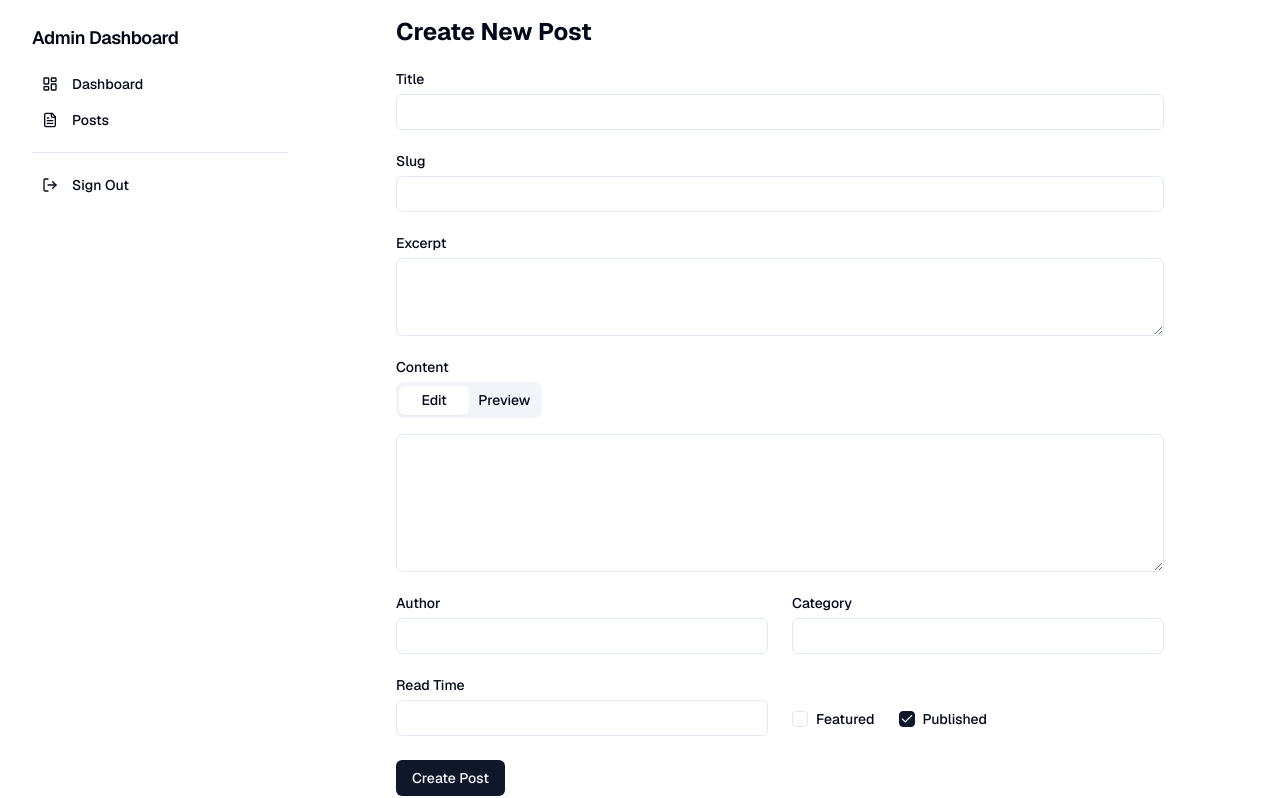
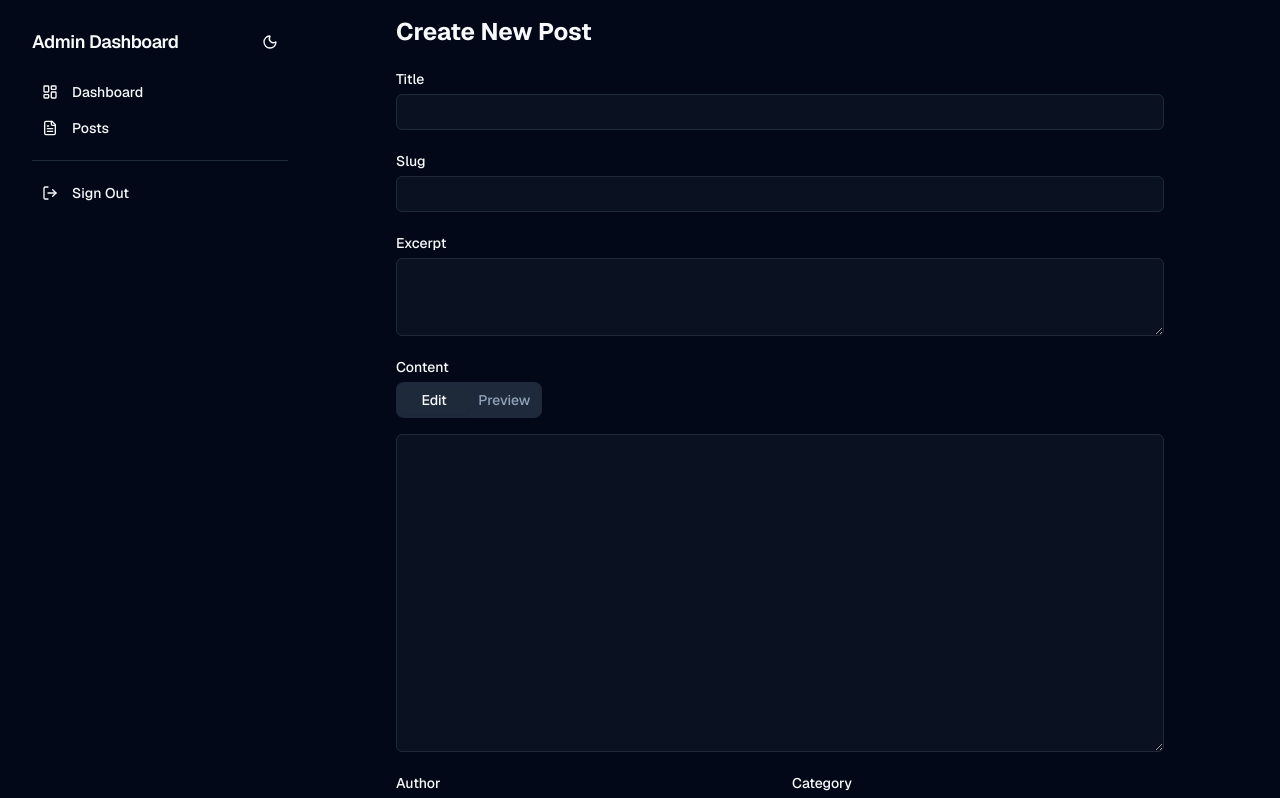
Before and after one commit to JohnWickBK99/seo-admin-app-frontend, a Next.js app: page /dashboard/posts/new in a window 1280 px wide. Shown: the top 798 px of the page. Built offline with nearby package versions, Linux system fonts and the light colour scheme.

Commit message:
Add theme management: Integrate next-themes for dark/light mode support. Introduce ThemeProvider and ThemeToggle components, and update layout files to include theme toggling functionality in the login, register, and dashboard pages.

```diff
--- a/app/(auth)/login/page.tsx
+++ b/app/(auth)/login/page.tsx
@@ -2,10 +2,15 @@
 
 import Link from "next/link";
 import LoginForm from "./LoginForm";
+import { ThemeToggle } from "@/components/ThemeToggle";
 
 export default function LoginPage() {
   return (
-    <main className="flex min-h-screen items-center justify-center px-4">
+    <main className="flex min-h-screen flex-col">
+      <div className="absolute top-4 right-4">
+        <ThemeToggle />
+      </div>
+      <div className="flex flex-1 items-center justify-center px-4">
         <div className="w-full max-w-sm space-y-6">
           <h1 className="text-center text-2xl font-bold">Login</h1>
           <LoginForm />
@@ -16,6 +21,7 @@ export default function LoginPage() {
             </Link>
           </div>
         </div>
+      </div>
     </main>
   );
 }
--- a/app/(auth)/register/page.tsx
+++ b/app/(auth)/register/page.tsx
@@ -2,10 +2,15 @@
 
 import Link from "next/link";
 import RegisterForm from "./RegisterForm";
+import { ThemeToggle } from "@/components/ThemeToggle";
 
 export default function RegisterPage() {
   return (
-    <main className="flex min-h-screen items-center justify-center px-4">
+    <main className="flex min-h-screen flex-col">
+      <div className="absolute top-4 right-4">
+        <ThemeToggle />
+      </div>
+      <div className="flex flex-1 items-center justify-center px-4">
         <div className="w-full max-w-sm space-y-6">
           <h1 className="text-center text-2xl font-bold">Register</h1>
           <RegisterForm />
@@ -16,6 +21,7 @@ export default function RegisterPage() {
             </Link>
           </div>
         </div>
+      </div>
     </main>
   );
 }
--- a/app/dashboard/layout.tsx
+++ b/app/dashboard/layout.tsx
@@ -9,6 +9,7 @@ import { signOut } from "next-auth/react";
 import { SidebarNav } from "@/components/ui/sidebar";
 import { Button } from "@/components/ui/button";
 import { Separator } from "@/components/ui/separator";
+import { ThemeToggle } from "@/components/ThemeToggle";
 
 const sidebarNavItems = [
   {
@@ -31,10 +32,11 @@ export default function DashboardLayout({ children }: { children: ReactNode }) {
       <div className="container flex flex-col md:flex-row py-4">
         <aside className="w-full md:w-64 mb-6 md:mb-0 md:mr-6">
           <div className="py-2">
-            <div className="mb-4">
+            <div className="mb-4 flex items-center justify-between">
               <h2 className="text-lg font-semibold tracking-tight">
                 Admin Dashboard
               </h2>
+              <ThemeToggle />
             </div>
             <SidebarNav items={sidebarNavItems} />
             <Separator className="my-4" />
--- a/app/dashboard/posts/PostForm.tsx
+++ b/app/dashboard/posts/PostForm.tsx
@@ -164,7 +164,7 @@ export default function PostForm({
             <TabsTrigger value="preview">Preview</TabsTrigger>
           </TabsList>
           <TabsContent value="edit">
-            <Textarea id="content" rows={6} {...register("content")} />
+            <Textarea id="content" rows={15} {...register("content")} />
           </TabsContent>
           <TabsContent value="preview">
             <Card>
--- a/app/layout.tsx
+++ b/app/layout.tsx
@@ -2,6 +2,7 @@ import type { Metadata } from "next";
 import { Geist, Geist_Mono } from "next/font/google";
 import "./globals.css";
 import { cn } from "@/lib/utils";
+import { ThemeProvider } from "@/components/ThemeProvider";
 
 const geistSans = Geist({
   variable: "--font-sans",
@@ -32,7 +33,9 @@ export default function RootLayout({
           geistMono.variable
         )}
       >
-        <div className="relative flex min-h-screen flex-col">{children}</div>
+        <ThemeProvider>
+          <div className="relative flex min-h-screen flex-col">{children}</div>
+        </ThemeProvider>
       </body>
     </html>
   );
--- /dev/null
+++ b/components/ThemeProvider.tsx
@@ -0,0 +1,17 @@
+"use client";
+
+import * as React from "react";
+import { ThemeProvider as NextThemesProvider } from "next-themes";
+
+type ThemeProviderProps = {
+  children: React.ReactNode;
+  [prop: string]: any;
+};
+
+export function ThemeProvider({ children, ...props }: ThemeProviderProps) {
+  return (
+    <NextThemesProvider attribute="class" defaultTheme="dark" enableSystem {...props}>
+      {children}
+    </NextThemesProvider>
+  );
+}
--- /dev/null
+++ b/components/ThemeToggle.tsx
@@ -0,0 +1,23 @@
+"use client";
+
+import * as React from "react";
+import { Moon, Sun } from "lucide-react";
+import { useTheme } from "next-themes";
+
+import { Button } from "@/components/ui/button";
+
+export function ThemeToggle() {
+  const { setTheme, theme } = useTheme();
+
+  return (
+    <Button
+      variant="ghost"
+      size="icon"
+      onClick={() => setTheme(theme === "light" ? "dark" : "light")}
+    >
+      <Sun className="h-[1.2rem] w-[1.2rem] rotate-0 scale-100 transition-all dark:-rotate-90 dark:scale-0" />
+      <Moon className="absolute h-[1.2rem] w-[1.2rem] rotate-90 scale-0 transition-all dark:rotate-0 dark:scale-100" />
+      <span className="sr-only">Toggle theme</span>
+    </Button>
+  );
+}
--- a/package.json
+++ b/package.json
@@ -27,6 +27,7 @@
     "lucide-react": "^0.525.0",
     "next": "15.3.5",
     "next-auth": "^4.24.11",
+    "next-themes": "^0.4.6",
     "pg": "^8.16.3",
     "prisma": "^6.11.1",
     "react": "^19.0.0",
```
Also changed, not shown: 1 other file (tests, documents, lock files or other folders). Lines whose indentation alone changed are shown as unchanged.
